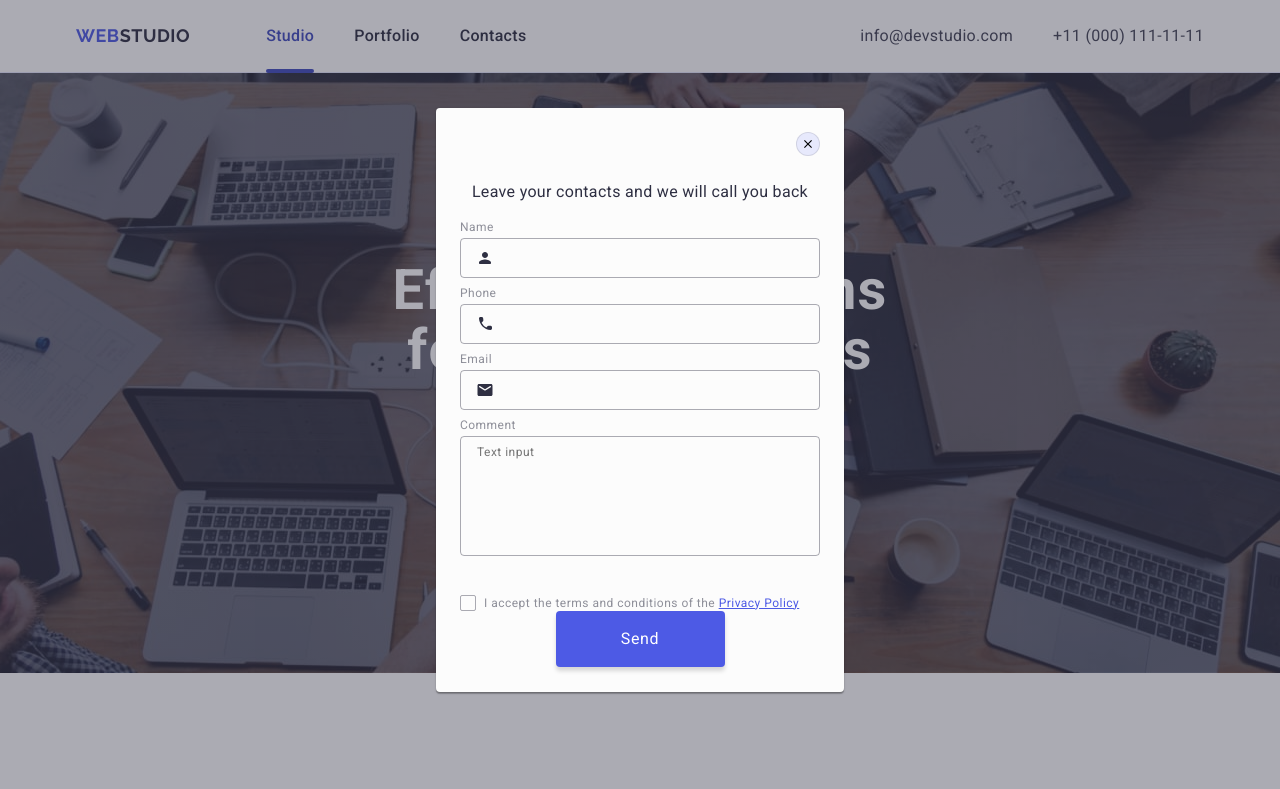
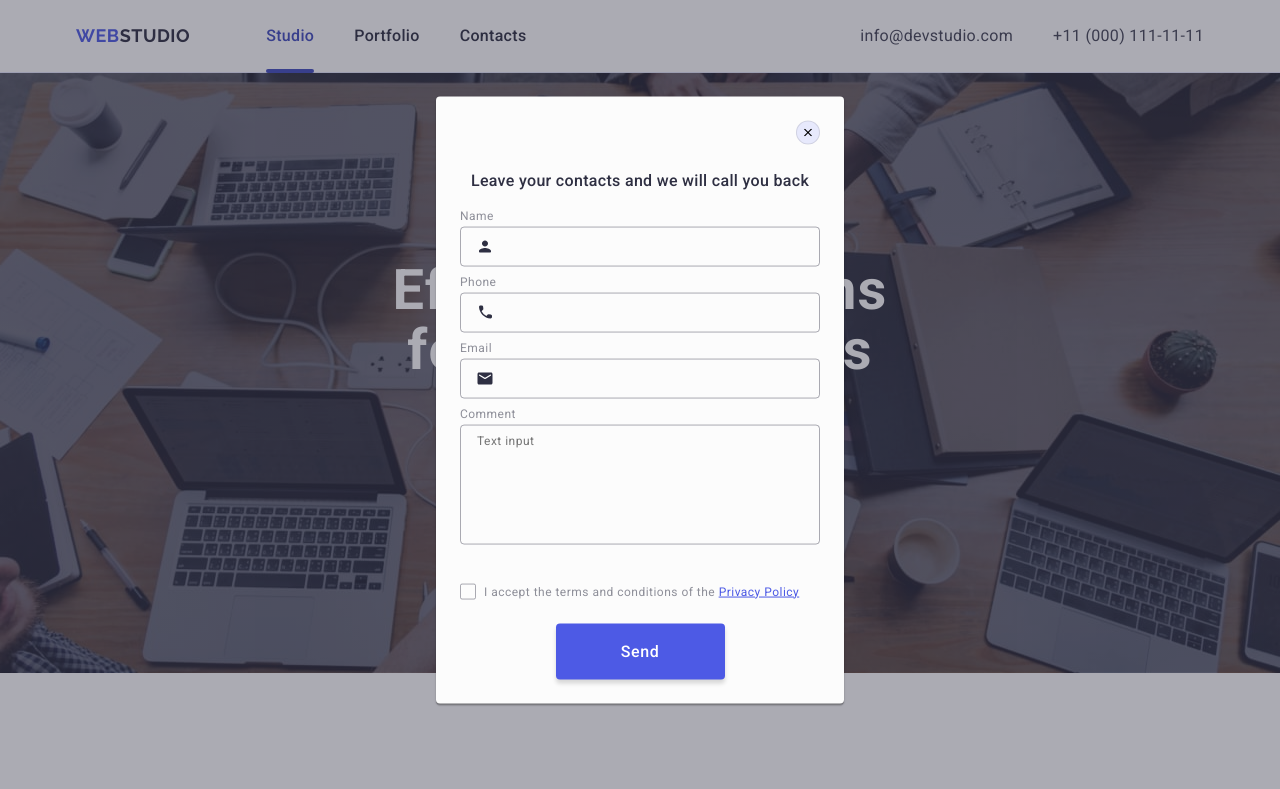
Before and after one commit to ArsenShulika/goit-markup-hw-05, a plain HTML site: page index.html in a window 1280 px wide. Shown: the top 789 px of the page. Drawn offline with nearby package versions, Linux system fonts and the light colour scheme.

Commit message:
add  last changes

```diff
--- a/css/styles.css
+++ b/css/styles.css
@@ -724,6 +724,7 @@ img {
   color: #2E2F42;
   text-align: center;
   font-size: 16px;
+  font-weight: 500;
   line-height: 1.5;
   letter-spacing: 0.02em;
   margin-bottom: 16px;
@@ -820,6 +821,7 @@ img {
 
 .form-checkbox-container {
   display: block;
+  margin-bottom: 24px;
 }
 
 
@@ -840,6 +842,8 @@ img {
 
 .original-checkbox:checked+.form-text-policy>.checkbox-container-custom {
   background-color: #404BBF;
+  border: none;
+  fill: #F4F4FD;
 }
 
 .checkbox-container-custom {
@@ -872,13 +876,13 @@ img {
 
 .form-btn {
   display: block;
-
   color: #FFF;
   min-width: 169px;
   height: 56px;
   font-size: 16px;
   line-height: 24px;
   letter-spacing: 0.64px;
+  font-weight: 500;
   border: none;
   padding: 16px 32px;
   margin: 0 auto;
```
